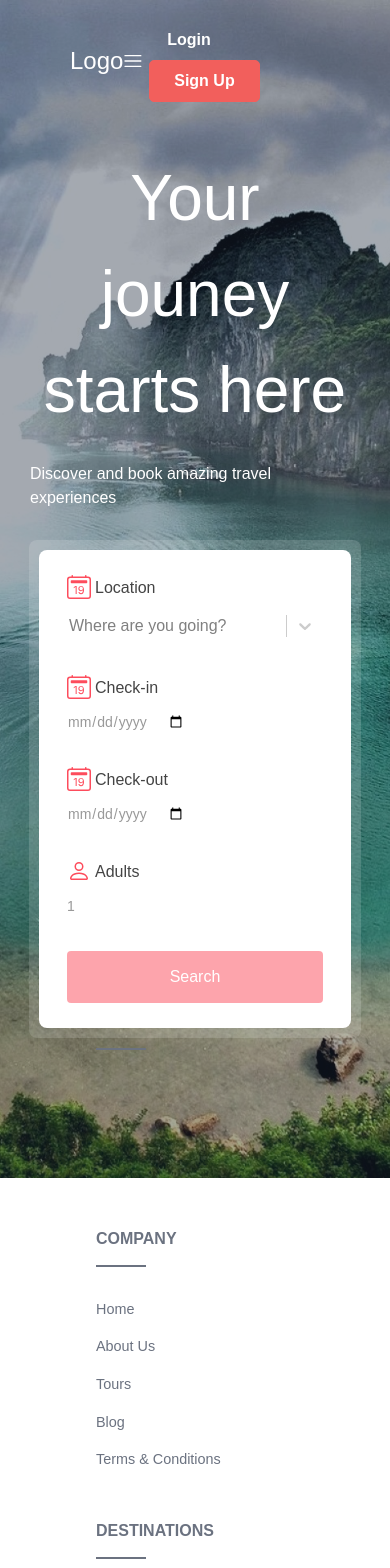
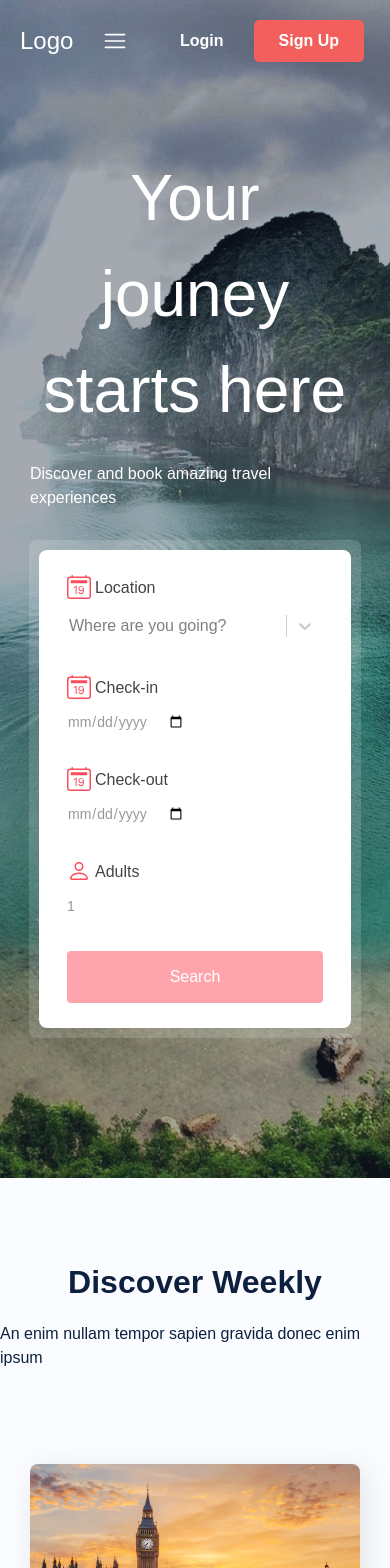
Before and after one commit to barisAkgul/tour-reservations-system-with-react-redux, a React (Vite) app: page / in a window 390 px wide. Shown: the top 1568 px of the page. Built offline with nearby package versions, Linux system fonts and the light colour scheme.

Commit message:
Added new components and chances added  styles to breakpoints

```diff
--- a/package.json
+++ b/package.json
@@ -17,6 +17,7 @@
     "react-redux": "^8.1.1",
     "react-router-dom": "^6.14.1",
     "react-select": "^5.7.3",
+    "react-star-ratings": "^2.3.0",
     "redux-persist": "^6.0.0",
     "styled-components": "^5.3.10"
   },
--- a/src/components/home/hero-section/HomeHeroSection.styled.jsx
+++ b/src/components/home/hero-section/HomeHeroSection.styled.jsx
@@ -16,7 +16,7 @@ export const fadeIn = keyframes`
 
 export const HeroSectionContainer = styled.div`
   min-height: 100vh;
-  width: 100vw;
+  // width: 100vw;
   display: flex;
   align-items: center;
   justify-content: center;
--- a/src/components/main/index.styled.jsx
+++ b/src/components/main/index.styled.jsx
@@ -3,4 +3,5 @@ import styled from "styled-components";
 export const Main = styled.main`
   grid-area: main;
   background-color: #ffffff;
+  min-height: 100vh;
 `;
--- a/src/containers/header/Header.styled.jsx
+++ b/src/containers/header/Header.styled.jsx
@@ -1,3 +1,4 @@
+import { Breakpoints } from "@helpers/constants/general";
 import styled from "styled-components";
 
 export const Header = styled.header`
@@ -24,4 +25,8 @@ export const HeaderContainer = styled.div`
   display: flex;
   align-items: center;
   justify-content: space-between;
+
+  @media (max-width: ${Breakpoints.TABLET}px) {
+    padding: 20px 20px;
+  }
 `;
--- a/src/containers/home-page-container/HomePageContainer.jsx
+++ b/src/containers/home-page-container/HomePageContainer.jsx
@@ -1,11 +1,15 @@
 import React from "react";
 
 import { HomeHeroSection } from "@components/home/hero-section/HomeHeroSection";
+import OnFeaturedTours from "@components/home/on-featured-tours/OnFeaturedTours";
+import { GallerySection } from "@components/home/galery-section/GalerySection";
 
 const HomePageContainer = () => {
   return (
     <>
       <HomeHeroSection />
+      <OnFeaturedTours />
+      <GallerySection />
     </>
   );
 };
--- a/src/layouts/main/MainLayouts.styled.jsx
+++ b/src/layouts/main/MainLayouts.styled.jsx
@@ -9,5 +9,5 @@ export const MainLayout = styled.div`
     "main"
     "footer";
   grid-template-columns: 1fr;
-  grid-template-rows: 85px 100vh auto;
+  grid-template-rows: 85px 1fr auto;
 `;
```
Also changed, not shown: 1 other file (tests, documents, lock files or other folders).
